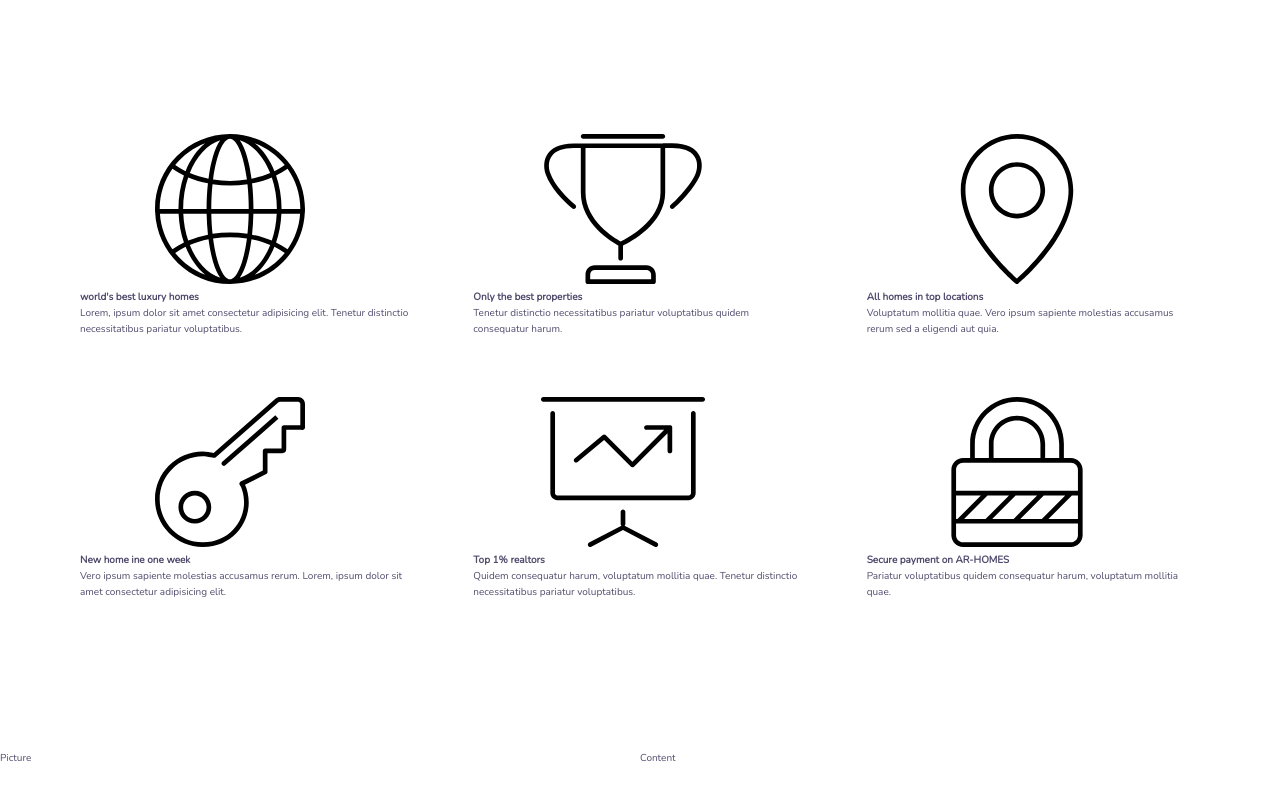
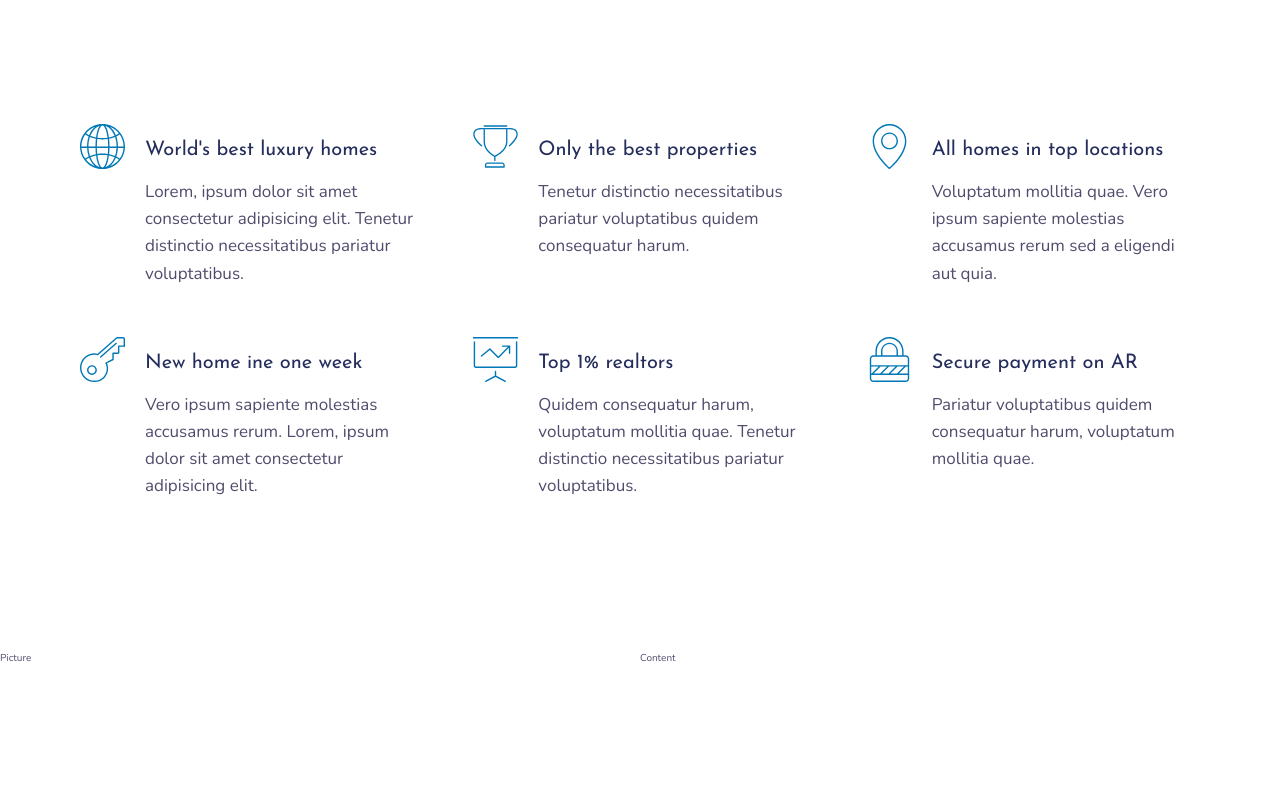
Before and after one commit to Ahmed-Roshdy-1/AR-Home, a website: page index.html in a window 1280 px wide. Shown: the part 656-1453 px from the top of the page. Drawn offline with nearby package versions, Linux system fonts and the light colour scheme.

Commit message:
Feature Section

```diff
--- a/index.html
+++ b/index.html
@@ -21,7 +21,7 @@
         <svg class="feature__icon">
           <use xlink:href="img/sprite.svg#icon-global"></use>
         </svg>
-        <h4 class="header_4">world's best luxury homes</h4>
+        <h4 class="header_4 header_4 header_4--dark">World's best luxury homes</h4>
         <p class="feature_text">
           Lorem, ipsum dolor sit amet consectetur adipisicing elit. Tenetur distinctio necessitatibus pariatur
           voluptatibus.
@@ -32,7 +32,7 @@
         <svg class="feature__icon">
           <use xlink:href="img/sprite.svg#icon-trophy"></use>
         </svg>
-        <h4 class="header_4">Only the best properties</h4>
+        <h4 class="header_4 header_4 header_4--dark">Only the best properties</h4>
         <p class="feature_text"> Tenetur distinctio necessitatibus pariatur voluptatibus quidem consequatur harum. </p>
       </div>
 
@@ -40,7 +40,7 @@
         <svg class="feature__icon">
           <use xlink:href="img/sprite.svg#icon-map-pin"></use>
         </svg>
-        <h4 class="header_4">All homes in top locations</h4>
+        <h4 class="header_4 header_4 header_4--dark">All homes in top locations</h4>
         <p class="feature_text">
           Voluptatum mollitia quae. Vero ipsum sapiente molestias accusamus rerum sed a eligendi aut quia.
         </p>
@@ -49,7 +49,7 @@
         <svg class="feature__icon">
           <use xlink:href="img/sprite.svg#icon-key"></use>
         </svg>
-        <h4 class="header_4">New home ine one week</h4>
+        <h4 class="header_4 header_4 header_4--dark">New home ine one week</h4>
         <p class="feature_text">
           Vero ipsum sapiente molestias accusamus rerum. Lorem, ipsum dolor sit amet consectetur adipisicing elit.
         </p>
@@ -58,7 +58,7 @@
         <svg class="feature__icon">
           <use xlink:href="img/sprite.svg#icon-presentation"></use>
         </svg>
-        <h4 class="header_4">Top 1% realtors</h4>
+        <h4 class="header_4 header_4 header_4--dark">Top 1% realtors</h4>
         <p class="feature_text">
           Quidem consequatur harum, voluptatum mollitia quae. Tenetur distinctio necessitatibus pariatur voluptatibus.
         </p>
@@ -67,11 +67,8 @@
         <svg class="feature__icon">
           <use xlink:href="img/sprite.svg#icon-lock"></use>
         </svg>
-        <h4 class="header_4">Secure payment on AR-HOMES</h4>
-        <p class="feature_text">
-          Pariatur voluptatibus quidem consequatur harum, voluptatum mollitia quae.
-
-        </p>
+        <h4 class="header_4 header_4 header_4--dark">Secure payment on AR</h4>
+        <p class="feature_text"> Pariatur voluptatibus quidem consequatur harum, voluptatum mollitia quae. </p>
       </div>
     </section>
 
--- a/sass/_base.scss
+++ b/sass/_base.scss
@@ -10,10 +10,12 @@ $color-grey-light-2: #aaa;
 $color-grey-dark-1: #3a3e54;
 $color-grey-dark-2: #524b6d;
 
+// text
+$text-light: #f9f7f6;
+$text-dark: #242d5c;
 // FONT VARIABLES
 $font-primary: "Nunito", sans-serif;
 $font-display: "Josefin Sans", sans-serif;
-
 *,
 *::after,
 *::before {
@@ -43,5 +45,4 @@ body {
       1fr
     )
     [full-end];
-
 }
--- a/sass/_features.scss
+++ b/sass/_features.scss
@@ -3,6 +3,26 @@
   margin: 15rem 0;
 
   display: grid;
-  grid-template-columns: repeat(3, 1fr);
-  grid-gap: 6rem;
+  //grid-template-columns: repeat(3, 1fr);
+  grid-template-columns: repeat(auto-fit, minmax(25rem, 1fr));
+  gap: 6rem;
+  align-items: start;
 }
+
+.feature {
+  display: grid;
+  grid-template-columns: min-content 1fr;
+  row-gap: 1.2rem;
+  column-gap: 2rem;
+  &__icon {
+    fill: $color-primary;
+    width: 4.5rem;
+    height: 4.5rem;
+    grid-row: 1 / span 2;
+    transform: translateY(-1rem);
+  }
+
+  &_text {
+    font-size: 1.7rem;
+  }
+}
--- a/sass/_typography.scss
+++ b/sass/_typography.scss
@@ -0,0 +1,29 @@
+%heading {
+  font-family: $font-display;
+  font-weight: 400;
+}
+
+.header_1 {
+  @extend %heading;
+}
+
+.header_2 {
+  @extend %heading;
+}
+
+.header_3 {
+  @extend %heading;
+}
+
+.header_4 {
+  @extend %heading;
+  font-size: 2rem;
+
+  &--light {
+    color: $text-light;
+  }
+
+  &--dark {
+    color: $text-dark;
+  }
+}
```
Also changed, not shown: css/style.css.
